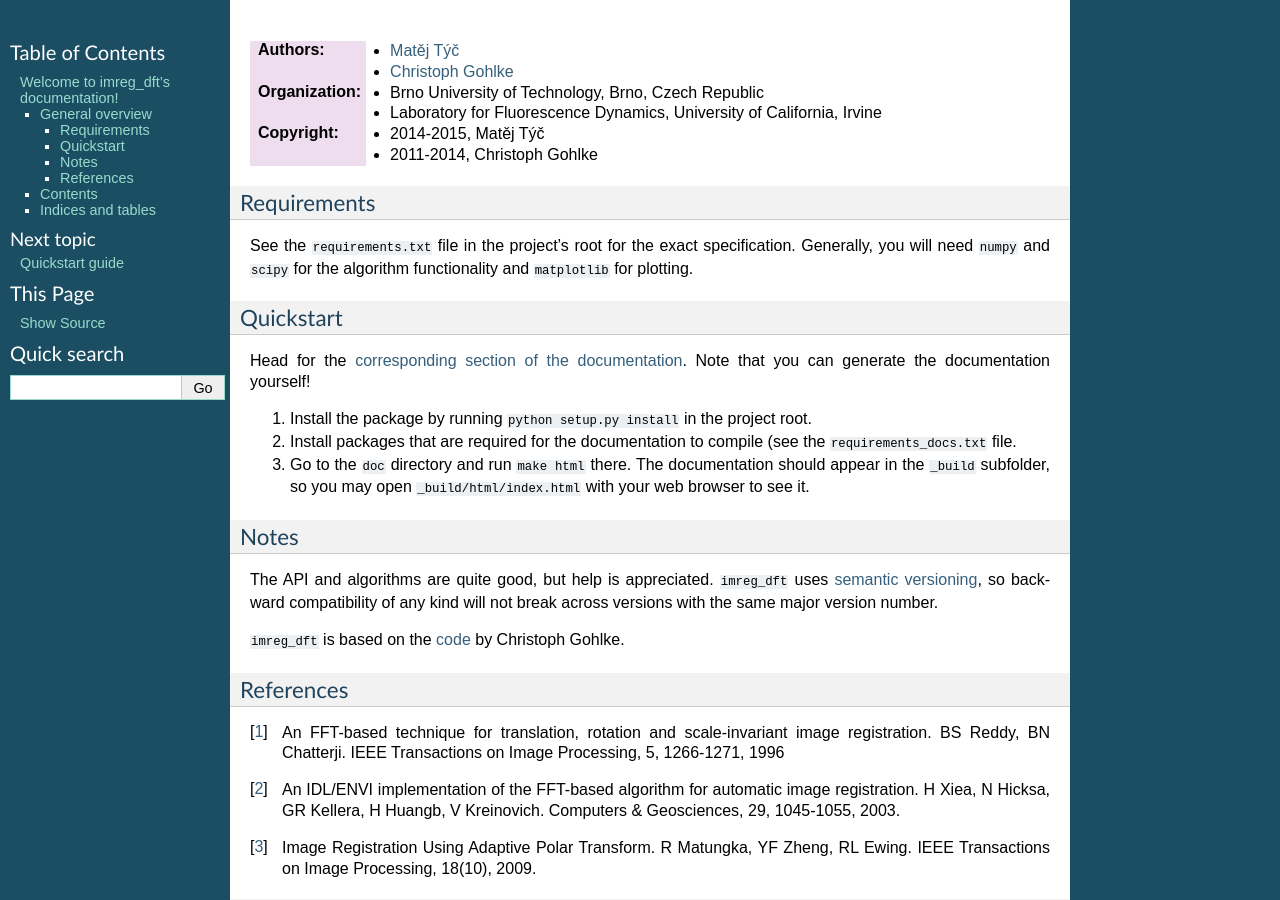
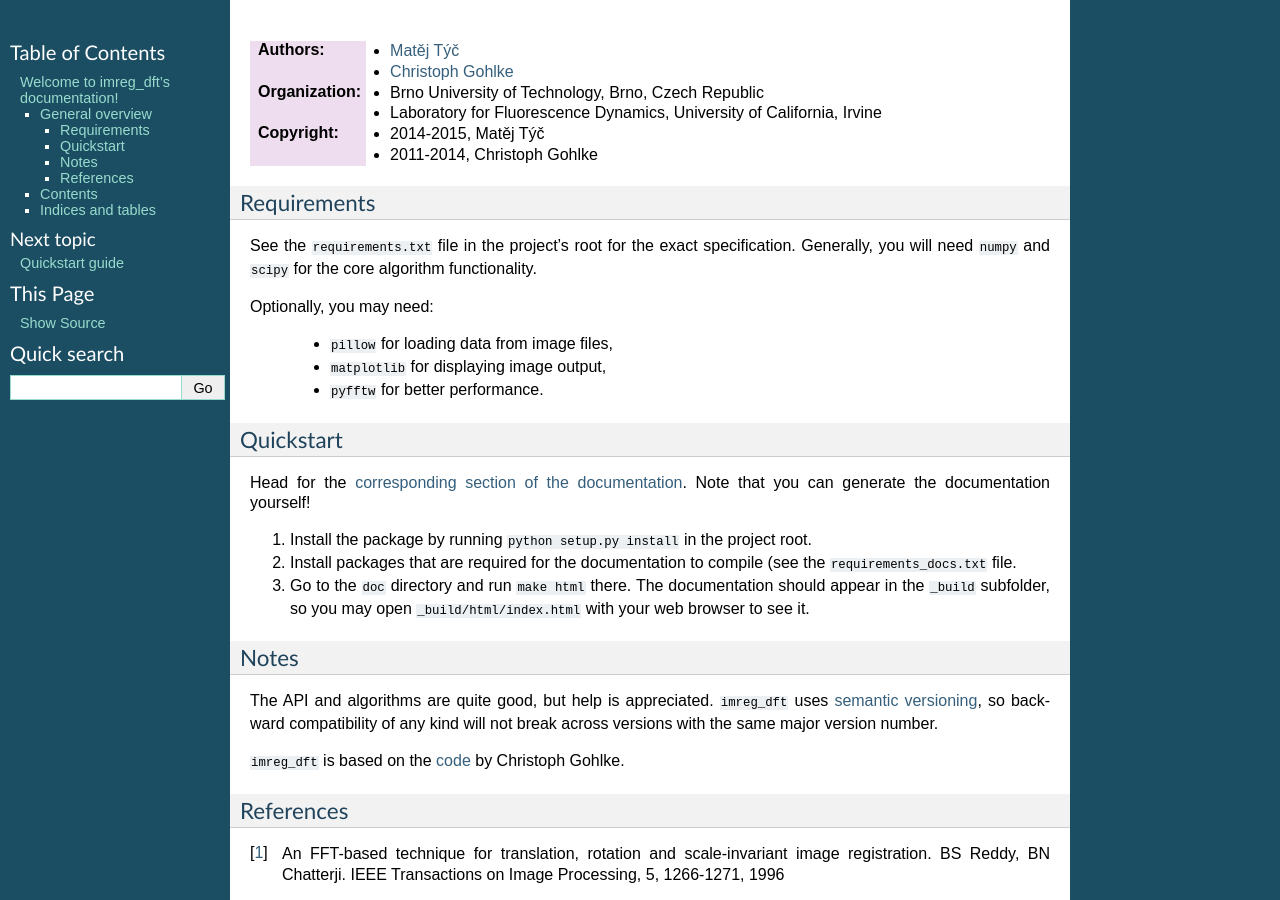
Before and after one commit to matejak/imreg_dft, a Sphinx documentation site: the page built from doc/index.rst, in a window 1280 px wide and 900 px high, scrolled down 697 px. Built offline with Sphinx 7.4.7, drawn with Linux system fonts in a browser that asks for light colours.

Commit message:
Small documentation fix

```diff
--- a/doc/index.rst
+++ b/doc/index.rst
@@ -42,7 +42,13 @@
 ++++++++++++
 
 See the ``requirements.txt`` file in the project's root for the exact specification.
-Generally, you will need ``numpy`` and ``scipy`` for the algorithm functionality and ``matplotlib`` for plotting.
+Generally, you will need ``numpy`` and ``scipy`` for the core algorithm functionality.
+
+Optionally, you may need:
+
+ - ``pillow`` for loading data from image files,
+ - ``matplotlib`` for displaying image output,
+ - ``pyfftw`` for better performance.
 
 Quickstart
 ++++++++++
```
Also changed, not shown: 1 other file.
